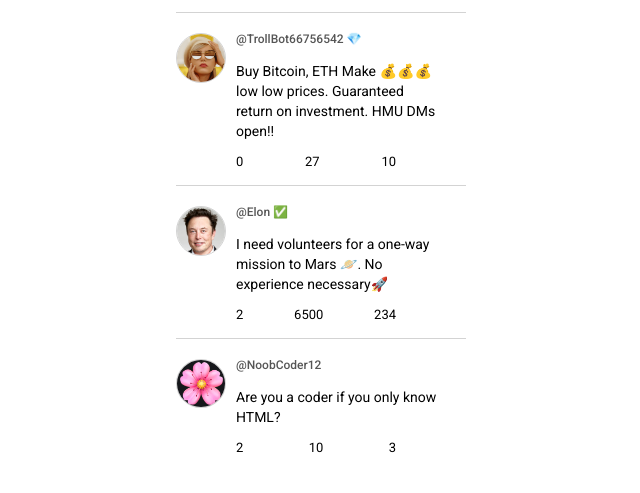
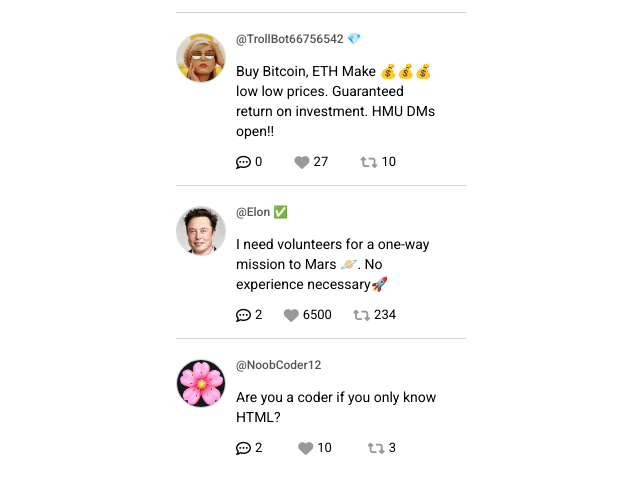
Before and after one commit to cybersecryan/twimba, a website built with Vite: page index.html in a window 1280 px wide. Shown: the part 197-690 px from the top of the page, without its empty margins (319-959 px from the left). Built offline with nearby package versions, Linux system fonts and the light colour scheme.

Commit message:
update index.css, index.html, index.js
index.css >> add .fa-solid selector to change color from black to #999
index.html >> add link tag for font awesome CDN
index.js >> update template literal in getFeedHtml to render out the font awesome icons implemented

```diff
--- a/index.css
+++ b/index.css
@@ -15,6 +15,10 @@ h1{
 i{
     font-size: 15px;
     cursor: pointer;
+}
+
+.fa-solid {
+    color: #999;
 }
 
 .liked{
--- a/index.html
+++ b/index.html
@@ -7,6 +7,8 @@
 	<link rel="preconnect" href="https://fonts.googleapis.com">
 	<link rel="preconnect" href="https://fonts.gstatic.com" crossorigin>
 	<link href="https://fonts.googleapis.com/css2?family=Roboto:wght@400;500;600&display=swap" rel="stylesheet">
+	<!-- Font Awesome Icons -->
+	<link rel="stylesheet" href="https://cdnjs.cloudflare.com/ajax/libs/font-awesome/6.4.0/css/all.min.css">
 </head>
 
 <body>
--- a/index.js
+++ b/index.js
@@ -20,12 +20,15 @@ function getFeedHtml() {
                     <p class="tweet-text">${tweet.tweetText}</p>
                     <div class="tweet-details">
                         <span class="tweet-detail">
+                        <i class="fa-regular fa-comment-dots"></i>
                             ${tweet.replies.length}
                         </span>
                         <span class="tweet-detail">
+                        <i class="fa-solid fa-heart"></i>
                             ${tweet.likes}
                         </span>
                         <span class="tweet-detail">
+                        <i class="fa-solid fa-retweet"></i>
                             ${tweet.retweets}
                         </span>
                     </div>
```
